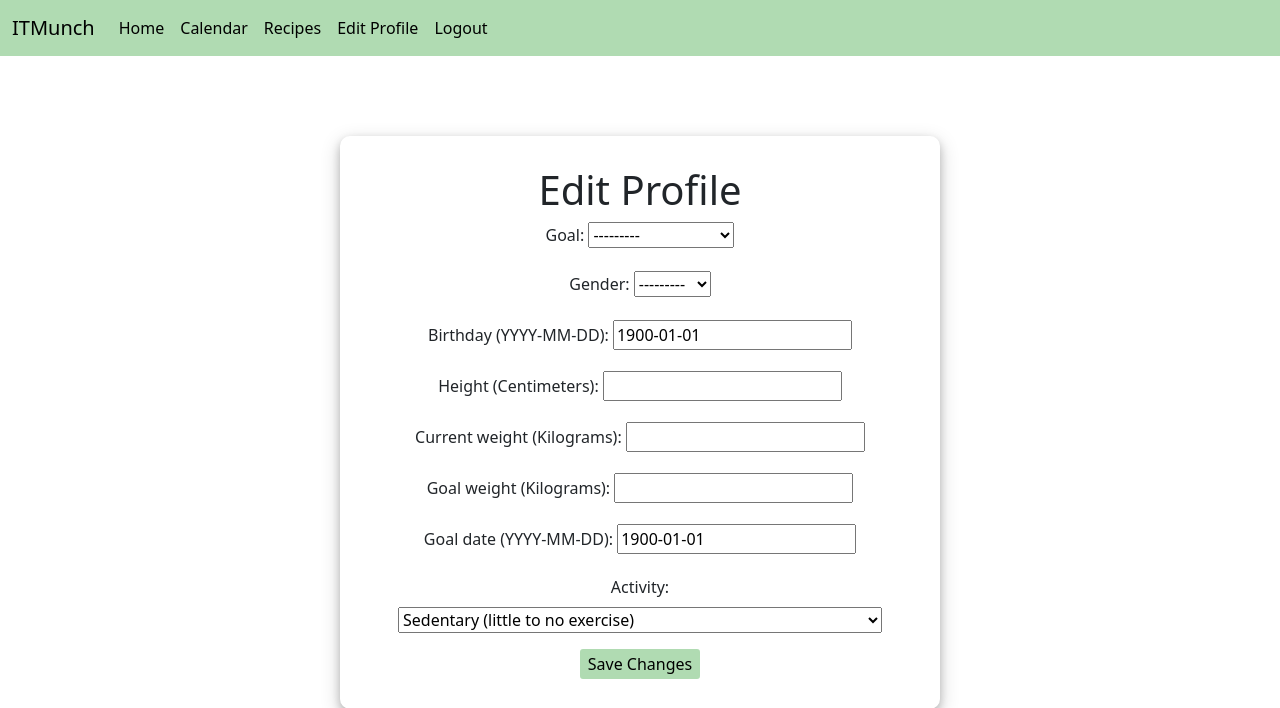
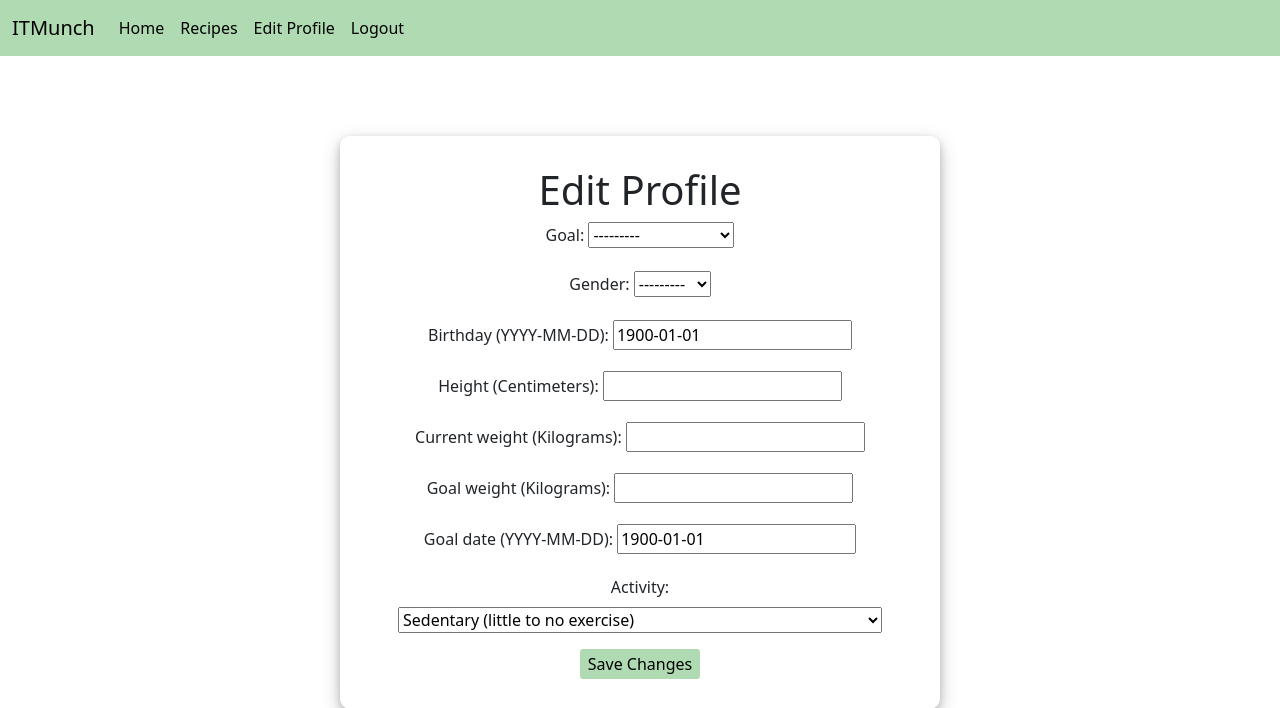
Before and after one commit to Noahruiters/webprog_final_project, a Django app: page /itmunch/edit/ in a window 1280 px wide. Shown: the top 708 px of the page. Run offline with Django 4.2, Linux system fonts and the light colour scheme; a user stored in the database is signed in; data comes from the database, SQL or seed files in the repository; some libraries are stand-ins or nearby versions.

Commit message:
minor changes

```diff
--- a/ITMunch/app_itmunch/templates/app_itmunch/layout1.html
+++ b/ITMunch/app_itmunch/templates/app_itmunch/layout1.html
@@ -25,9 +25,6 @@
                 <a class="nav-link active" aria-current="page" href="{% url 'app_itmunch:index' %}">Home</a>
               </li>
               <li class="nav-item">
-                <a class="nav-link" href="#">Calendar</a>
-              </li>
-              <li class="nav-item">
                 <a class="nav-link" href="#">Recipes</a>
               </li>
               <li class="nav-item">
```
